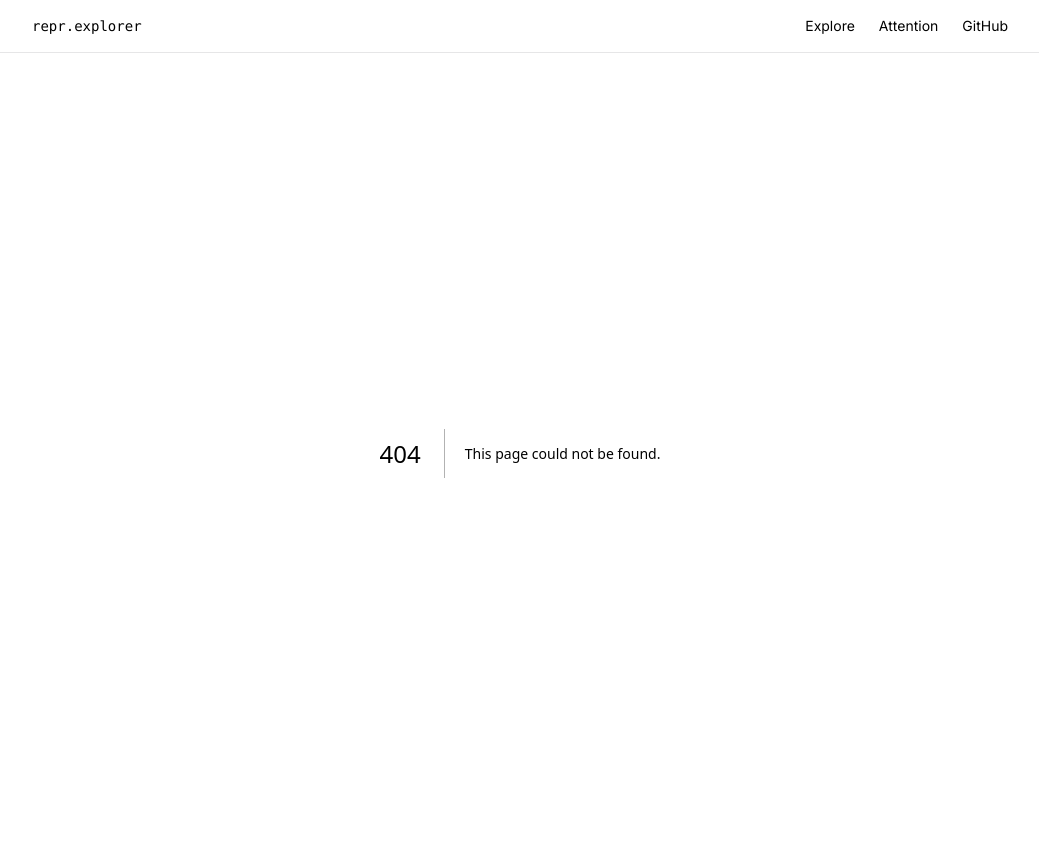
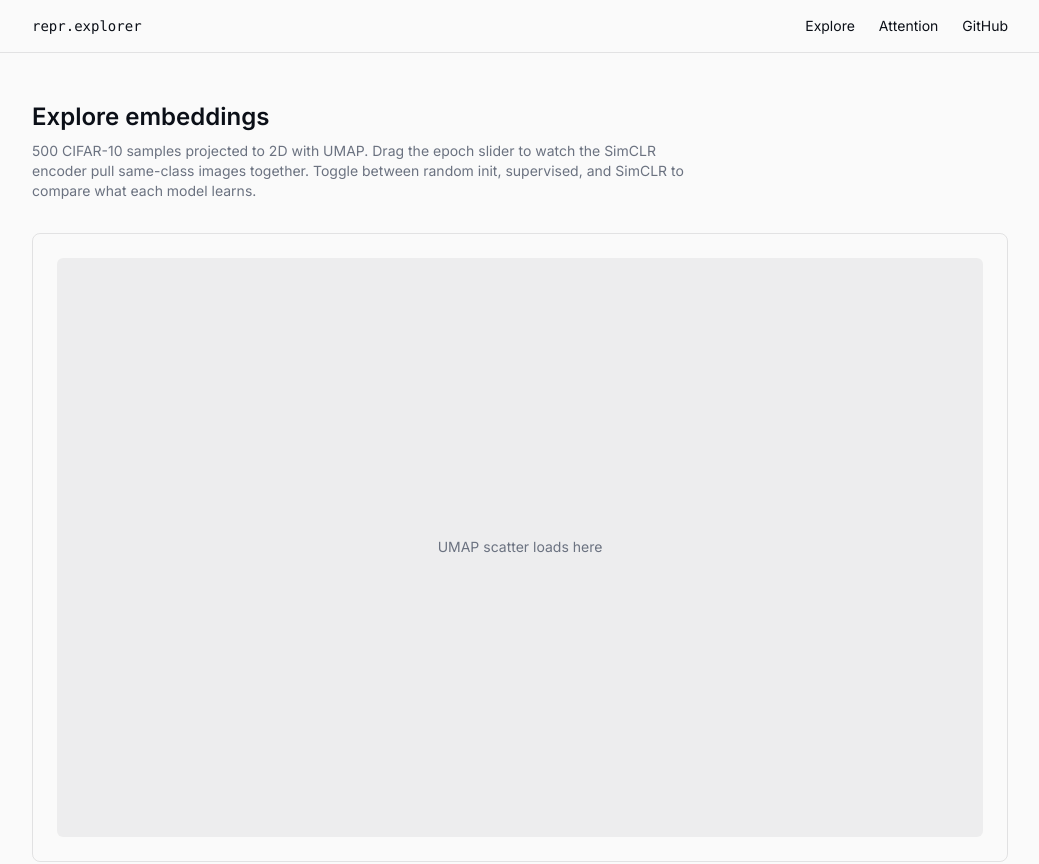
Before and after one commit to AditiAdhikari05/representation-explorer, a Next.js app: page /explore in a window 1280 px wide. Before the commit this address had no page. Shown: the top 864 px of the page, without its empty margins (120-1159 px from the left). Built offline with nearby package versions, Linux system fonts and the light colour scheme.

Commit message:
explore page skeleton

```diff
--- /dev/null
+++ b/app/explore/page.tsx
@@ -0,0 +1,20 @@
+export default function ExplorePage() {
+  return (
+    <main className="mx-auto max-w-5xl px-6 py-12">
+      <header>
+        <h1 className="text-2xl font-semibold">Explore embeddings</h1>
+        <p className="mt-2 max-w-2xl text-sm text-muted">
+          500 CIFAR-10 samples projected to 2D with UMAP. Drag the epoch slider to watch
+          the SimCLR encoder pull same-class images together. Toggle between random init,
+          supervised, and SimCLR to compare what each model learns.
+        </p>
+      </header>
+
+      <div className="mt-8 rounded-lg border border-ink/10 p-6">
+        <div className="grid aspect-[16/10] place-items-center rounded-md bg-ink/5 text-sm text-muted">
+          UMAP scatter loads here
+        </div>
+      </div>
+    </main>
+  );
+}
```
